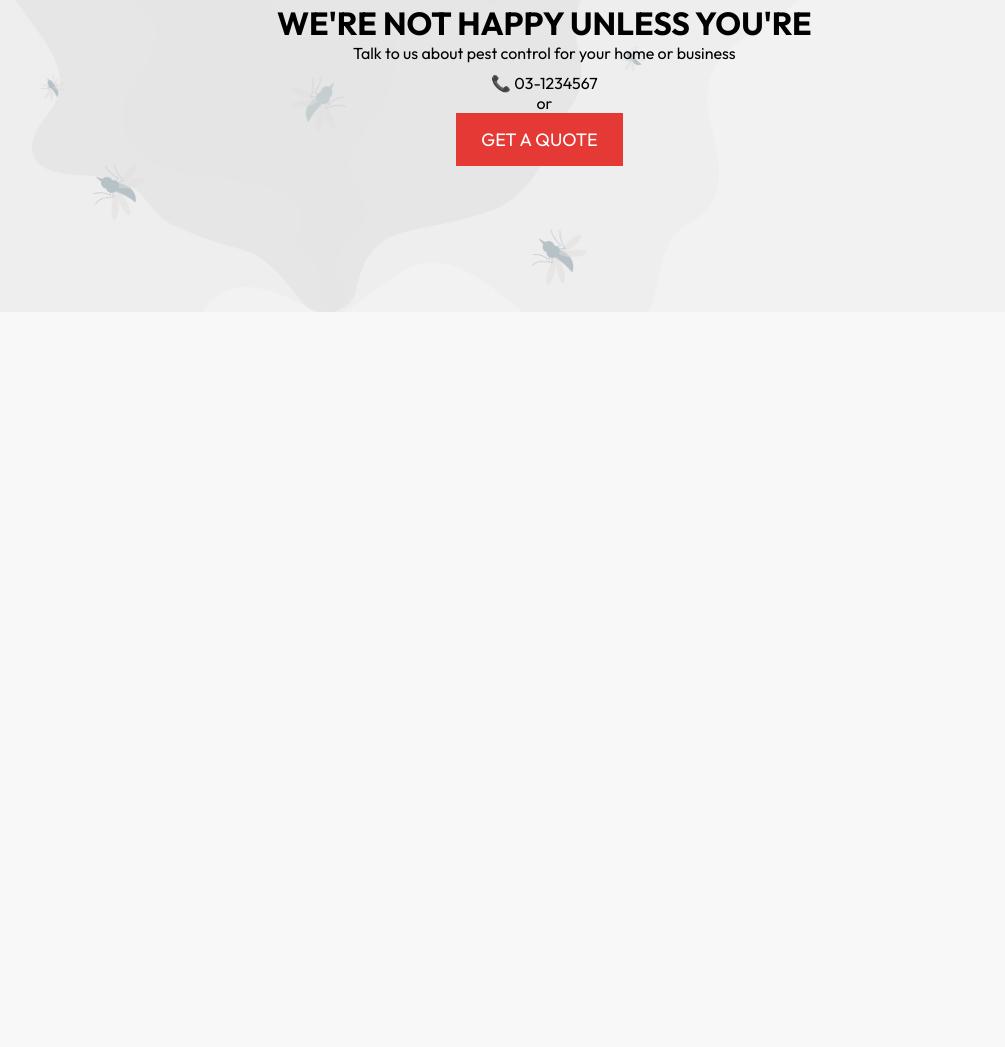
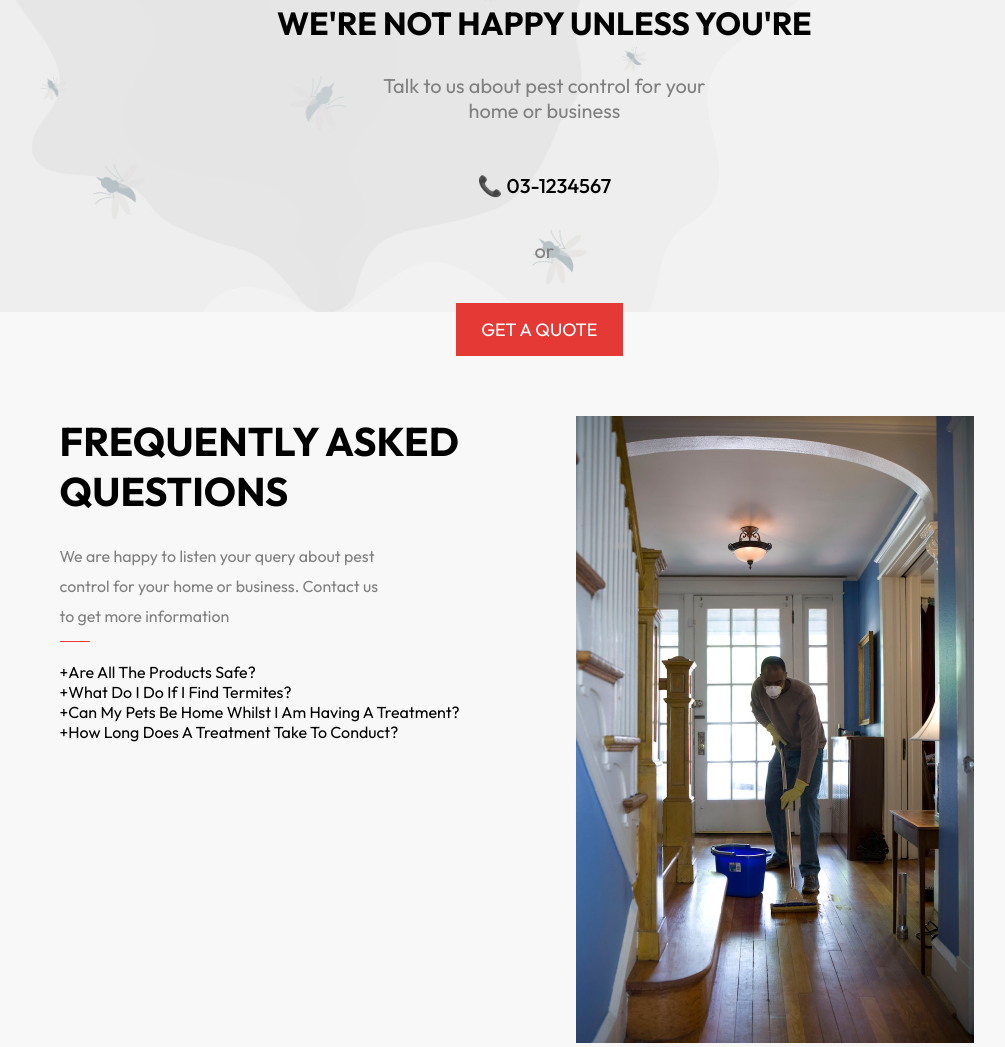
Before and after one commit to Sonissapkota/Toofan-Pest-Control, a plain HTML site: page index.html in a window 1280 px wide. Shown: the part 2412-3459 px from the top of the page, without its empty margins (123-1128 px from the left). Before the commit the page ends 2728 px from the top, so only its background shows below. Drawn offline with Linux system fonts and the light colour scheme; a script that the page names is missing.

```diff
--- a/index.html
+++ b/index.html
@@ -109,7 +109,7 @@
             <p>Talk to us about pest control for your home or business</p>
             <div class="contact-info">
                 <div class="phone">
-                    <span>📞</span> 03-1234567
+                    <p><span>📞</span> 03-1234567</p>
                 </div>
                 <p>or</p>
                 <button class="quote-btn">GET A QUOTE</button>
@@ -117,6 +117,21 @@
         </div>
         <img src="./Img/flies-bg-image.jpg" alt="Pest Control Service" />
     </div>
+
+    <section class="fourth-section">
+        <div class="fourth-section-left">
+            <h1>FREQUENTLY ASKED QUESTIONS</h1>
+            <p>We are happy to listen your query about pest control for your home or business. Contact us to get more information</p>
+            <div class="line-2"></div>
+            <div><span>+</span>Are All The Products Safe?</div>
+            <div><span>+</span>What Do I Do If I Find Termites?</div>
+            <div><span>+</span>Can My Pets Be Home Whilst I Am Having A Treatment?</div>
+            <div><span>+</span>How Long Does A Treatment Take To Conduct?</div>
+        </div>
+        <div>
+            <img src="./Img/Rectangle11.png" alt="">
+        </div>
+    </section>
     <script src="script.js"></script>
 </body>
 </html>
--- a/style.css
+++ b/style.css
@@ -287,6 +287,7 @@ nav{
     height: auto;
     z-index: 0;
     object-fit: contain;
+    margin-bottom: 100px;
 }
 
 .contact-info{
@@ -295,3 +296,53 @@ nav{
     align-items: center;
     margin-top: 10px;
 }
+
+.item h1{
+    margin-bottom: 30px;
+}
+
+.item p{
+    color: grey;
+    font-size: 20px;
+    width: 350px;
+    text-align: center;
+    margin-bottom: 40px;
+}
+
+.phone p{
+    color: black;
+    font-weight: 500;
+    font-size: 20px;
+}
+
+.fourth-section{
+    display: flex;
+    justify-content: center;
+    margin-top: 100pxpx;
+}
+
+.fourth-section-left{
+    display: flex;
+    width: 50%;
+    flex-direction: column;
+    align-items: start;
+}
+
+.fourth-section-left p{
+    color: grey;
+    width: 320px;
+    line-height: 30px;
+    margin-bottom: 10px;
+}
+
+.fourth-section-left h1{
+    font-size: 40px;
+    margin-bottom: 25px;
+}
+
+.line-2{
+    height: 1px;
+    width: 30px;
+    background-color: #e53935;
+    margin-bottom: 20px;
+}
```
Also changed, not shown: Img/Rectangle11.png (added), Img/Rectangle12.jpg (added).
